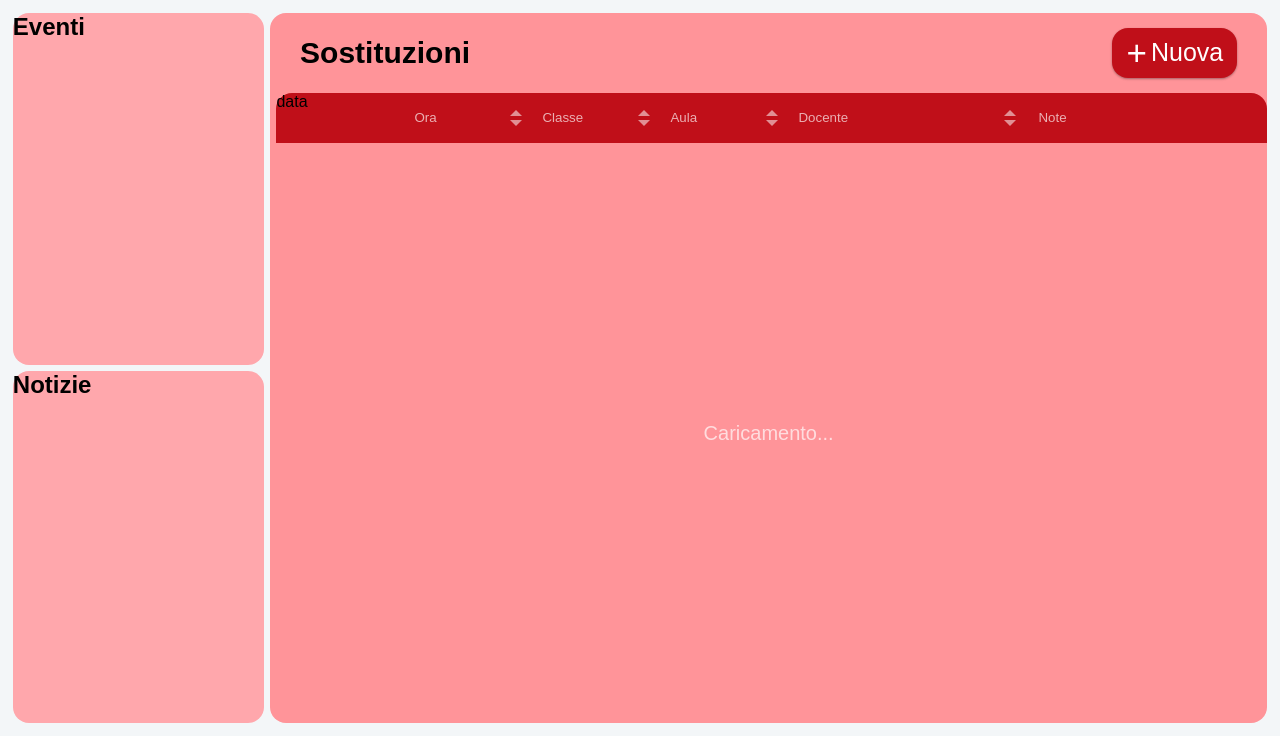
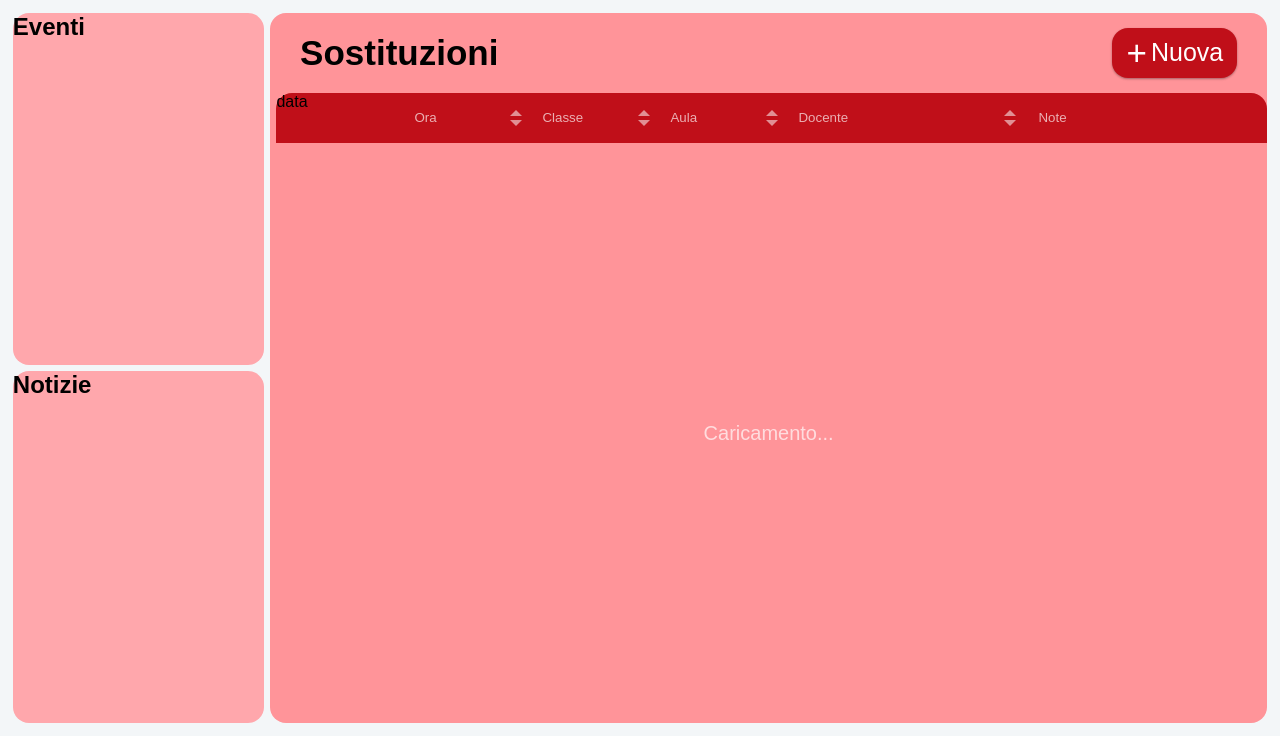
Before and after one commit to nkoexe/scuolasync, a Flask app: template sostituzioni/view/templates/index.html in a window 1280 px wide. Shown: the part 64-800 px from the top of the page. Run offline with Flask 3, Linux system fonts and the light colour scheme; the template is opened without the code that fills it, so the values that code supplies are empty; parts of the project's set-up code (start-up, migrations or seed data) failed here and were passed over; some libraries are stand-ins or nearby versions; some web fonts are replaced.

Commit message:
css font size

```diff
--- a/sostituzioni/view/static/style/impostazioni.css
+++ b/sostituzioni/view/static/style/impostazioni.css
@@ -117,6 +117,7 @@ ul {
 }
 
 .opzioni-container {
+    height: 100%;
     background-color: var(--color-opzioni);
     margin: 10px 0;
     padding: 15px;
@@ -183,6 +184,7 @@ select {
 input[type="checkbox"] {
     appearance: none;
     position: relative;
+    margin-left: 10px;
     width: 32px;
     height: 32px;
     color: var(--color-text-opzione);
--- a/sostituzioni/view/static/style/index.css
+++ b/sostituzioni/view/static/style/index.css
@@ -160,7 +160,7 @@ body {
 }
 
 #header-sostituzioni-titolo {
-    font-size: 30px;
+    font-size: 35px;
     margin: auto 30px;
 }
 
```
